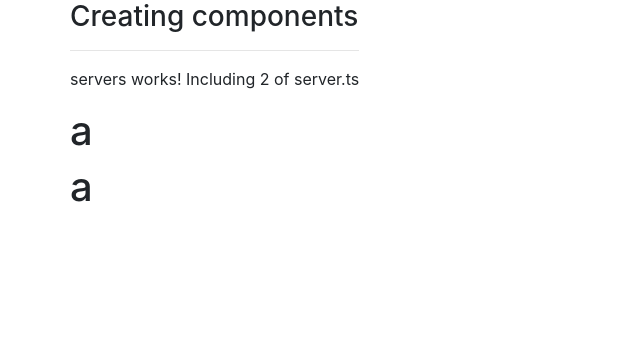
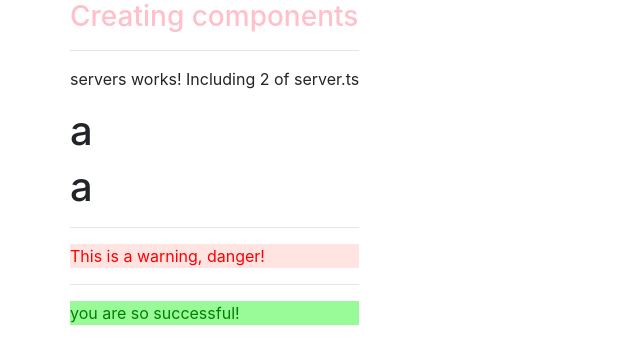
Before and after one commit to emdrayallday/learning-angular, an Angular app: page / in a window 1280 px wide. Shown: the top 364 px of the page, without its empty margins (0-640 px from the left). Built offline with nearby package versions, Linux system fonts and the light colour scheme.

Commit message:
creating 2 components and styling

```diff
--- a/src/app/app.component.css
+++ b/src/app/app.component.css
@@ -0,0 +1,3 @@
+h3 {
+  color: darkblue;
+}
--- a/src/app/app.component.html
+++ b/src/app/app.component.html
@@ -3,6 +3,10 @@
     <div class="col-xs-12"><h3>Creating components</h3>
       <hr>
       <app-servers></app-servers> <!-- this calls servers component which calls server component twice-->
+      <hr>
+      <app-warning></app-warning>
+      <hr>
+      <app-success></app-success>
       </div>
   </div>
 </div>
--- a/src/app/app.component.ts
+++ b/src/app/app.component.ts
@@ -3,7 +3,12 @@ import { Component } from '@angular/core';
 @Component({
   selector: 'app-root',
   templateUrl: './app.component.html',
-  styleUrls: ['./app.component.css']
+ // styleUrls: ['./app.component.css']
+ styles: [`
+ h3 {
+   color: pink
+ }
+ `]
 })
 export class AppComponent {
   title = 'app';
--- /dev/null
+++ b/src/app/success/success.component.css
@@ -0,0 +1,4 @@
+p {
+  color: green;
+  background-color: palegreen;
+}
--- /dev/null
+++ b/src/app/success/success.component.html
@@ -0,0 +1,3 @@
+<p>
+  you are so successful!
+</p>
--- /dev/null
+++ b/src/app/success/success.component.ts
@@ -0,0 +1,15 @@
+import { Component, OnInit } from '@angular/core';
+
+@Component({
+  selector: 'app-success',
+  templateUrl: './success.component.html',
+  styleUrls: ['./success.component.css']
+})
+export class SuccessComponent implements OnInit {
+
+  constructor() { }
+
+  ngOnInit() {
+  }
+
+}
--- /dev/null
+++ b/src/app/warning-alert/warning-alert.component.ts
@@ -0,0 +1,16 @@
+import {Component} from '@angular/core'
+
+@Component({
+  selector: 'app-warning',
+  template: `
+      <p>This is a warning, danger!</p>`,
+styles: [`
+p {
+  color: red;
+  background-color: mistyrose;
+}
+`]
+})
+export class WarningAlertComponent {
+
+}
```
Also changed, not shown: src/app/app.module.ts (+5 -2 lines), 1 other file (tests, documents, lock files or other folders).
